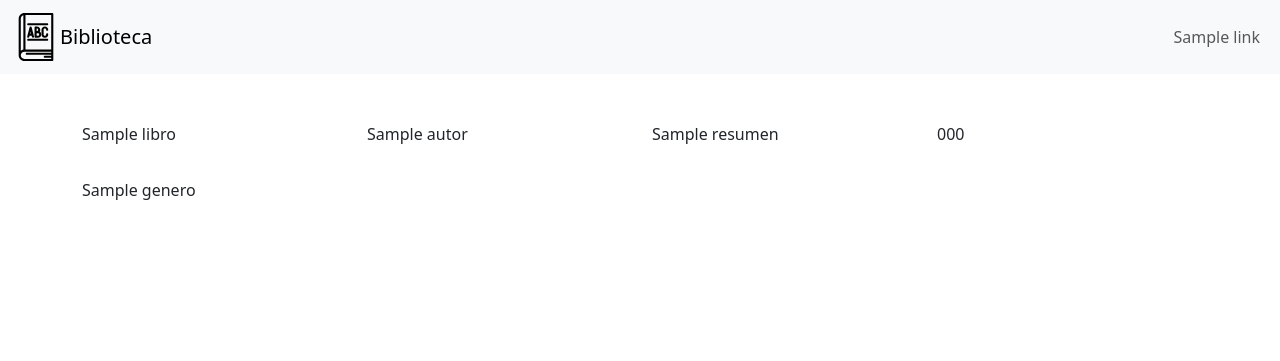
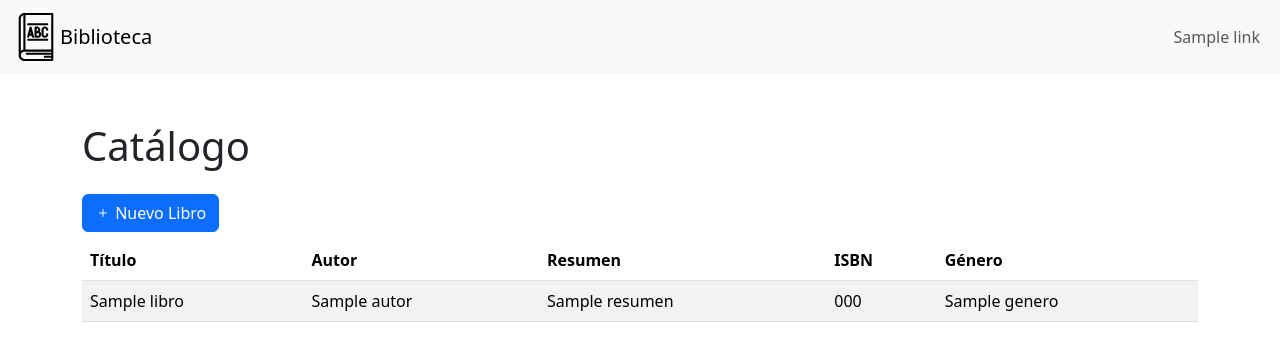
Before and after one commit to matiasgel/biblioteca2024, a Django app: template biblioteca/catalogo/templates/index.html in a window 1280 px wide. Shown: the top 361 px of the page. Run offline with Django 3.2, Linux system fonts and the light colour scheme; the template is opened without the code that fills it: most values are stand-ins (such as "Sample title", 1, 10 or a date in 2020).

Commit message:
Agrega tabla para libros

```diff
--- a/biblioteca/catalogo/models.py
+++ b/biblioteca/catalogo/models.py
@@ -9,6 +9,8 @@ class Genero(models.Model):
     def __str__(self):
         return self.nombre
 
+# TODO: manager
+
 class Libro(models.Model):
     titulo = models.CharField(max_length=200)
     autor = models.CharField(max_length=200)
--- a/biblioteca/catalogo/templates/index.html
+++ b/biblioteca/catalogo/templates/index.html
@@ -1,29 +1,49 @@
 {% extends "base.html" %}
 {% block main %}
 <div class="container">
-    {% for libro in libros %}
+    <h1 class="mb-4">Catálogo</h1>
+    <div class="mb-2">
+        <a href="{% url 'libro_form' %}" class="btn btn-primary">
+            <i class="bi bi-plus"></i>
+            Nuevo Libro
+        </a>
+    </div>
+    <table class="table table-striped">
+        <thead class="thead-dark">
+            <tr>
+                <th>Título</th>
+                <th>Autor</th>
+                <th>Resumen</th>
+                <th>ISBN</th>
+                <th>Género</th>
+            </tr>
+        </thead>
+        <tbody>
+            {% for libro in libros %}
 
-    <div class="row">
-        <div class="col-sm-6 col-md-4 col-lg-3 mb-3">
-            {{ libro.titulo }}
-        </div>
+            <tr>
+                <td>
+                    {{ libro.titulo }}
+                </td>
 
-        <div class="col-sm-6 col-md-4 col-lg-3 mb-3">
-            {{ libro.autor }}
-        </div>
-        <div class="col-sm-6 col-md-4 col-lg-3 mb-3">
-            <p class="text-truncate">
-                {{ libro.resumen }}
-            </p>
-        </div>
-        <div class="col-sm-6 col-md-4 col-lg-3 mb-3">
-            {{ libro.isbn }}
-        </div>
+                <td>
+                    {{ libro.autor }}
+                </td>
+                <td>
+                    <div class="text-truncate" style="max-width: 150px;">
+                        {{ libro.resumen }}
+                    </div>
+                </td>
+                <td>
+                    {{ libro.isbn }}
+                </td>
 
-        <div class="col-sm-6 col-md-4 col-lg-3 mb-3">
-            {{ libro.genero }}
-        </div>
-    </div>
-    {% endfor %}
+                <td>
+                    {{ libro.genero }}
+                </td>
+            </tr>
+            {% endfor %}
+        </tbody>
+    </table>
 </div>
 {% endblock %}
```
